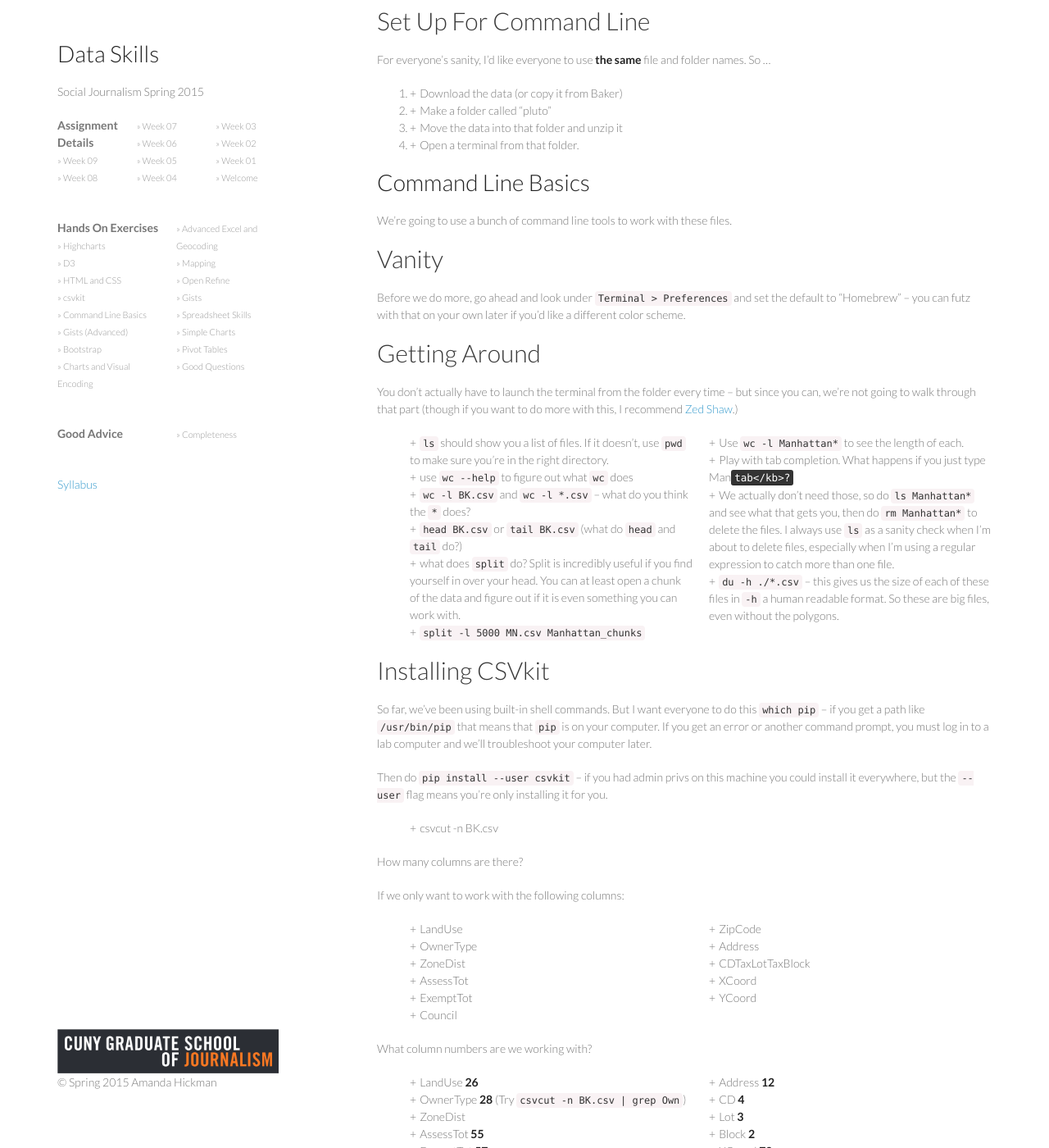
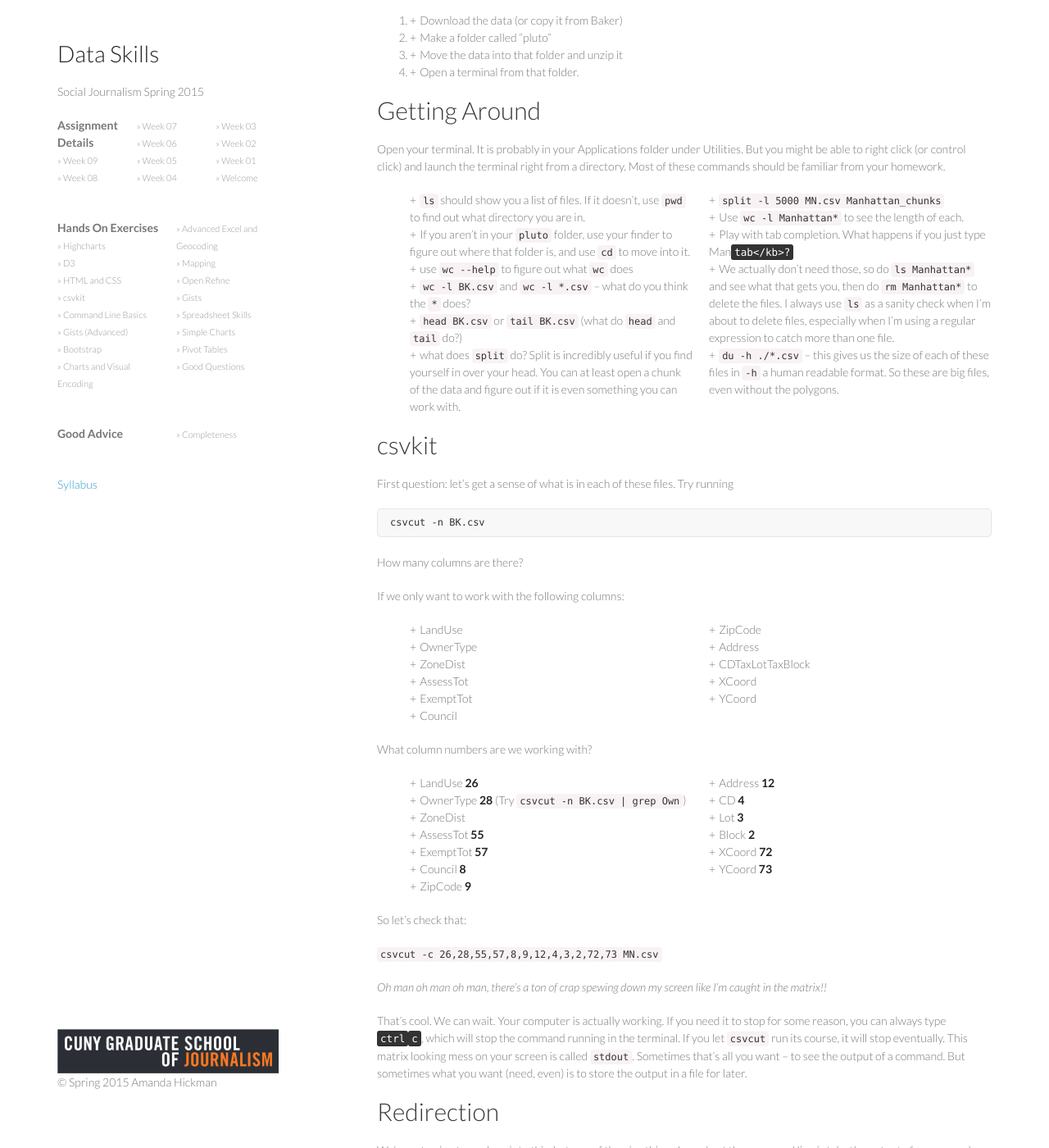
Before and after one commit to amandabee/CUNY-data-skills, a Jekyll site: the page built from _posts/2015-04-22-csvkit.md, in a window 1280 px wide and 1400 px high, scrolled down 562 px. Shown: the whole window at 82% size. Built offline with Jekyll 4.4.1, drawn with Linux system fonts in a browser that asks for light colours; nearby versions of some CDN libraries; some of the changed text lies outside the part shown.

Commit message:
Update 2015-04-22-csvkit.md

```diff
--- a/_posts/2015-04-22-csvkit.md
+++ b/_posts/2015-04-22-csvkit.md
@@ -7,19 +7,15 @@
 ---
 
 # Install
-If you haven't already [installed csvkit](https://github.com/amandabee/CUNY-SOJ-data-storytelling/wiki/Tutorial:-Installing-CSVKit), start by [installing it](https://github.com/amandabee/CUNY-SOJ-data-storytelling/wiki/Tutorial:-Installing-CSVKit)
+If you haven't already [installed csvkit](https://github.com/amandabee/CUNY-SOJ-data-storytelling/wiki/Tutorial:-Installing-CSVKit), start by [installing it](https://github.com/amandabee/CUNY-SOJ-data-storytelling/wiki/Tutorial:-Installing-CSVKit).
 
-# Walk-thru 1: DOB Complaints
-
-<https://github.com/amandabee/CUNY-SOJ-data-storytelling/wiki/Tutorial:-CSVkit>
-
-# Walk-thru 2: MapPLUTO
+## Get the Files
 
 NYC's Department of City Planning publishes incredibly useful [property maps of NYC](http://www.nyc.gov/html/dcp/html/bytes/applbyte.shtml). Not for nothing, these are available on Socrata, but if you find them on NYC Open Data you're way (way) better off going back to the agency that provides the data. Among other things, City Planning provides clear context for their data.
 
 Today the link for the most up to date MapPLUTO data is <http://www.nyc.gov/html/dcp/html/bytes/dwn_pluto_mappluto.shtml> but that may change. Download the CSV format. You'll see why in a moment.
 
-## Set Up For Command Line
+## Set Up
 
 For everyone's sanity, I'd like everyone to use **the same** file and folder names. So ...
 
@@ -28,17 +24,11 @@
 3. Move the data into that folder and unzip it
 4. Open a terminal from that folder.
 
-# Command Line Basics
+## Getting Around
+Open your terminal. It is probably in your Applications folder under Utilities. But you might be able to right click (or control click) and launch the terminal right from a directory. Most of these commands should be familiar from your homework.
 
-We're going to use a bunch of command line tools to work with these files.
-
-## Vanity
-Before we do more, go ahead and look under `Terminal > Preferences` and set the default to "Homebrew" -- you can futz with that on your own later if you'd like a different color scheme.
-
-## Getting Around
-You don't actually have to launch the terminal from the folder every time -- but since you can, we're not going to walk through that part (though if you want to do more with this, I recommend [Zed Shaw](http://cli.learncodethehardway.org/).)
-
-+ `ls` should show you a list of files. If it doesn't, use `pwd` to make sure you're in the right directory.
++ `ls` should show you a list of files. If it doesn't, use `pwd` to find out what directory you are in.
++ If you aren't in your `pluto` folder, use your finder to figure out where that folder is, and use `cd` to move into it.
 + use `wc --help` to figure out what `wc` does
 + `wc -l BK.csv` and  `wc -l *.csv` -- what do you think the `*` does?
 + `head BK.csv` or `tail BK.csv` (what do `head` and `tail` do?)
@@ -49,13 +39,11 @@
 + We actually don't need those, so do `ls Manhattan*` and see what that gets you, then do `rm Manhattan*` to delete the files. I always use `ls` as a sanity check when I'm about to delete files, especially when I'm using a regular expression to catch more than one file.
 + `du -h ./*.csv` -- this gives us the size of each of these files in `-h` a human readable format. So these are big files, even without the polygons.
 
+## csvkit
 
-## Installing CSVkit
-So far, we've been using built-in shell commands. But I want everyone to do this `which pip` -- if you get a path like `/usr/bin/pip` that means that `pip` is on your computer. If you get an error or another command prompt, you must log in to a lab computer and we'll troubleshoot your computer later.
+First question: let's get a sense of what is in each of these files. Try running
 
-Then do `pip install --user csvkit` -- if you had admin privs on this machine you could install it everywhere, but the `--user` flag means you're only installing it for you.
-
-+ csvcut -n BK.csv
+    csvcut -n BK.csv
 
 How many columns are there?
 
@@ -93,16 +81,13 @@
 
 `csvcut -c 26,28,55,57,8,9,12,4,3,2,72,73 MN.csv`
 
-*Oh man oh man oh man, there's a ton of crap spewing down your screen like you're caught in the matrix!!*
+*Oh man oh man oh man, there's a ton of crap spewing down my screen like I'm caught in the matrix!!*
 
-That's cool. We can wait.
-
-
-`csvcut -c 26,28,55,57,8,9,12,4,3,2,72,73 MN.csv`
+That's cool. We can wait. Your computer is actually working. If you need it to stop for some reason, you can always type <kbd>ctrl</kbd><kbd>c</kbd>, which will stop the command running in the terminal. If you let `csvcut` run its course, it will stop eventually. This matrix looking mess on your screen is called `stdout`. Sometimes that's all you want -- to see the output of a command. But sometimes what you want (need, even) is to store the output in a file for later.
 
 ## Redirection
 
-We're not going to go deep into this, but one of the nice things I can do at the command line is take the output of a command and, instead of writing it to `stdout` (aka the screen)
+We're not going to go deep into this, but one of the nice things I can do at the command line is take the output of a command and, instead of writing it to `stdout` (aka the screen), I can redirect it.
 
 `csvcut -c 26,28,55,57,8,9,12,4,3,2,72,73 MN.csv | head`
 
@@ -126,7 +111,6 @@
 `csvcut -n smaller_MN.csv`
 
 `csvgrep -c 1 -m 11 smaller_MN.csv > vacant_MN.csv`
-
 
 
 ##Stacking
@@ -160,6 +144,17 @@
 ZR 11-151
 
 
+
+# Walk-thru 2: DOB Complaints
+
+If that was fun (or, even if it wasn't) and you want to do more, check out another good run through:
+
+<https://github.com/amandabee/CUNY-SOJ-data-storytelling/wiki/Tutorial:-CSVkit>
+
+
+
+# Notes that need revising.
+
 ## CSVkit
 
 We're going to use a little Python program called [csvkit](http://csvkit.readthedocs.org)
```
